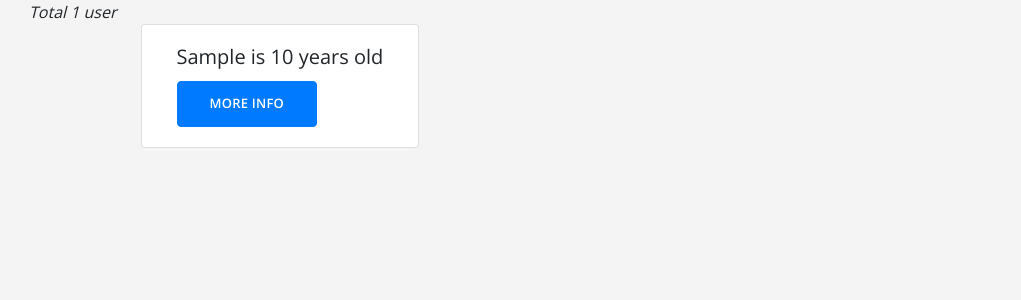
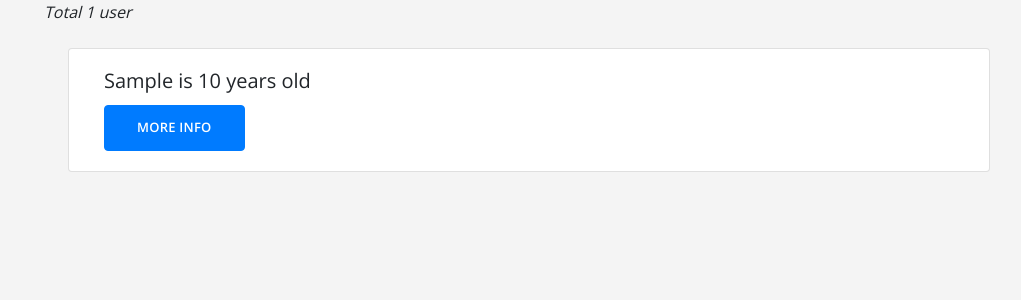
Before and after one commit to ArtinBog/S14A_Lab3, a Flask app: page /all_users in a window 1280 px wide. Shown: the part 52-352 px from the top of the page, without its empty margins (111-1132 px from the left). Run offline with Flask 2, Linux system fonts and the light colour scheme; tables that the repository leaves empty hold one stand-in row (values such as "Sample post"); some libraries are stand-ins or nearby versions.

Commit message:
Ui improvements

```diff
--- a/templates/all_users.html
+++ b/templates/all_users.html
@@ -4,7 +4,7 @@
 <em>Total {{ all_users | length }} {% if all_users|length < 2  %} user {% else %} users {% endif %}</em>
 {% for user in all_users %}
 <div class="row m-4">
-    <div class="card col-sm-12">
+    <div class="card col-12">
       <div class="card-body">
         <h5 class="card-title">{{ user.first_name }} is {{ user.age }} years old</h5>
         <a href="{{ url_for('user_details', user_id=user.user_id) }}" class="btn btn-primary">More info</a>
--- a/templates/layout.html
+++ b/templates/layout.html
@@ -22,9 +22,10 @@
             </div>
           {% endif %}
         {% endwith %}
+      </div>
       {% block content %}
       {% endblock %}
-      </div>
+
 
 
 
```
